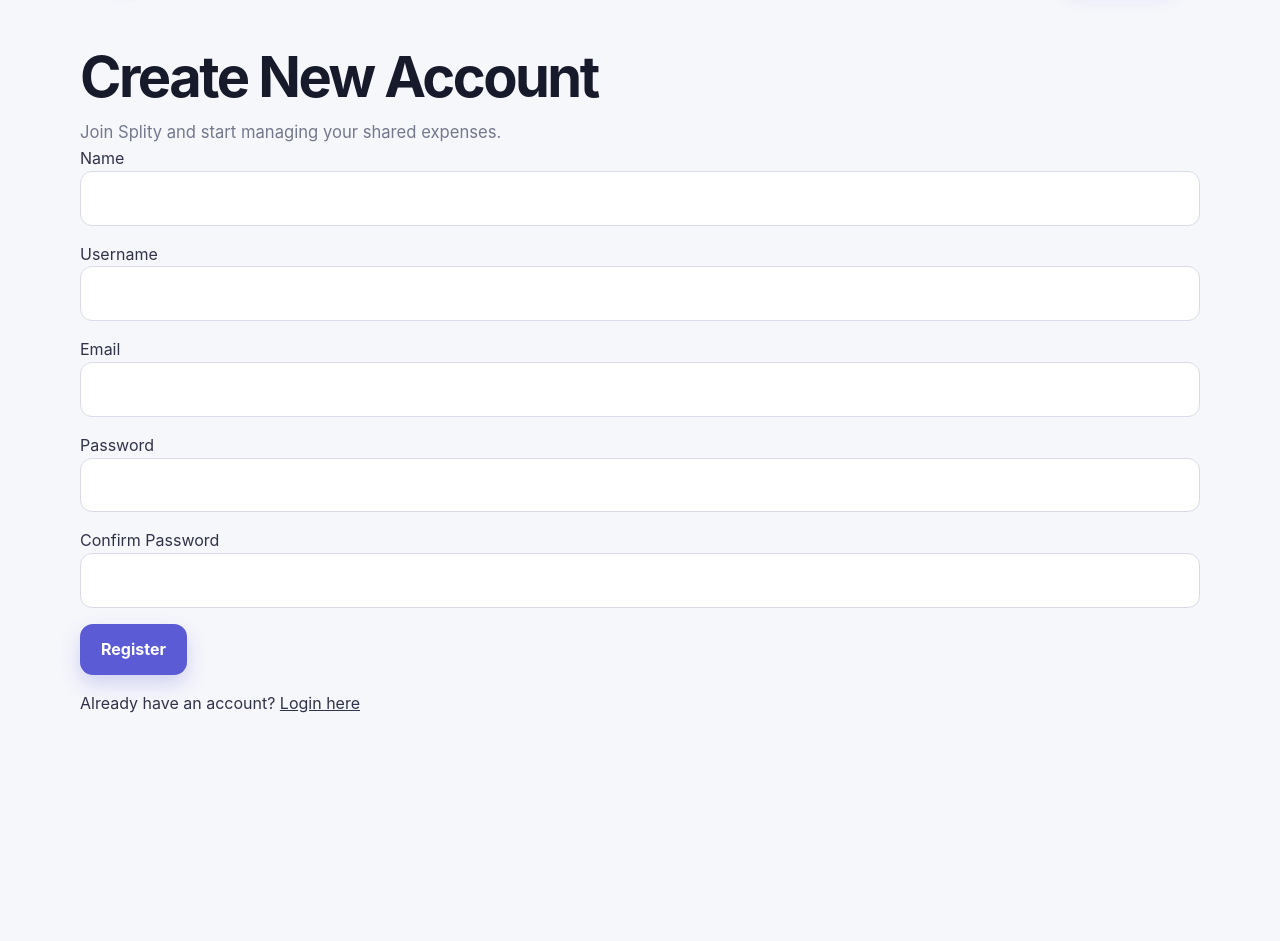
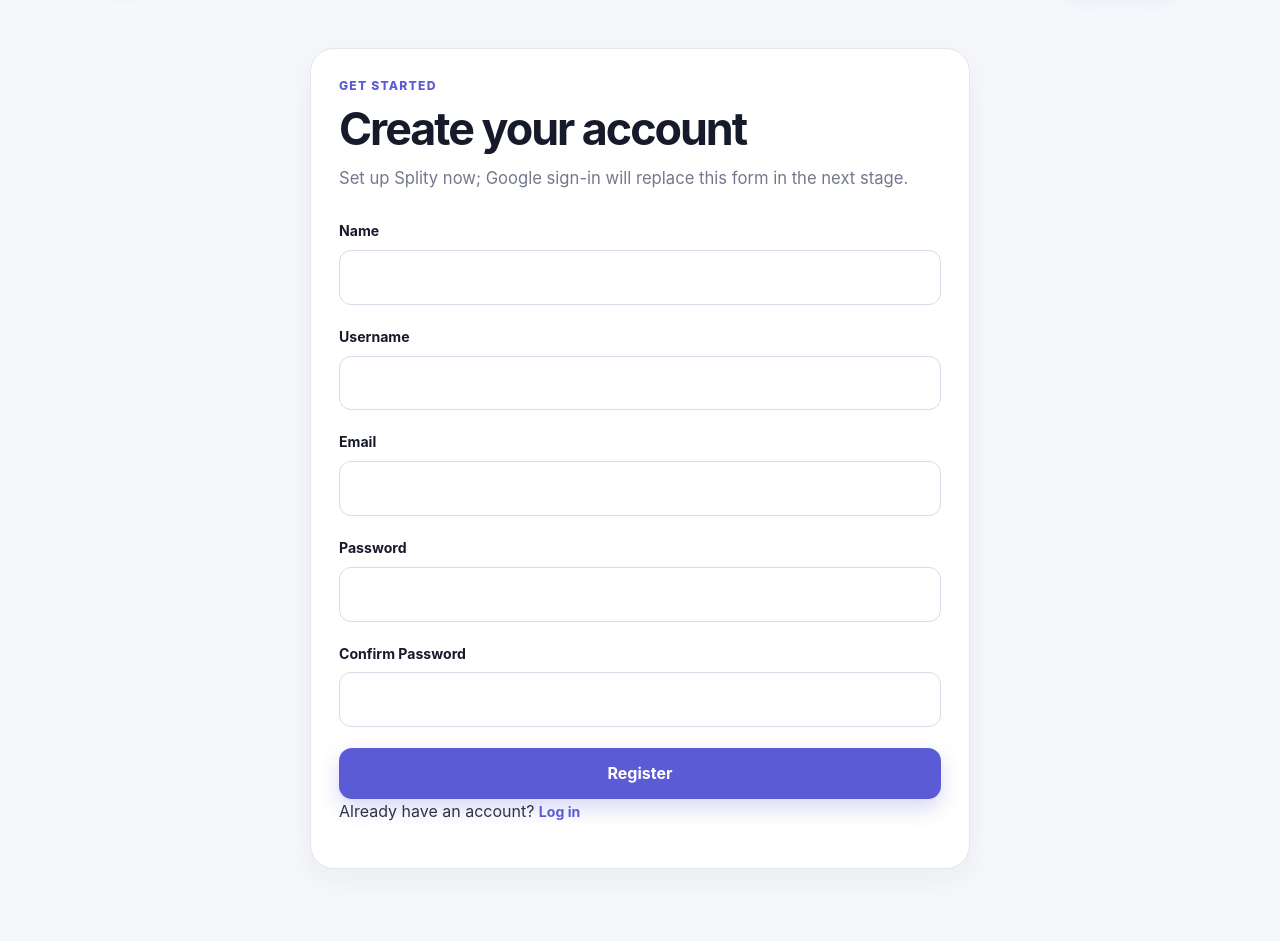
Before and after one commit to Zelandini/Splity_flask, a Flask app: page /register in a window 1280 px wide. Shown: the part 73-1014 px from the top of the page. Before the commit the page ends 786 px from the top, so only its background shows below. Run offline with Flask 3, Linux system fonts and the light colour scheme.

Commit message:
Polish register.html

```diff
--- a/Splity/templates/authentication/register.html
+++ b/Splity/templates/authentication/register.html
@@ -1,52 +1,27 @@
 {% extends 'base.html' %}
-
-{% block title %}Splity - Sign Up{% endblock %}
-
+{% block title %}Create account · Splity{% endblock %}
 {% block content %}
-    <h1>Create New Account</h1>
-    <p class="page-intro">Join Splity and start managing your shared expenses.</p>
-
-    <form method="POST">
+<section class="form-shell form-shell--narrow">
+    <div class="form-heading">
+        <span class="eyebrow">Get started</span>
+        <h1>Create your account</h1>
+        <p>Set up Splity now; Google sign-in will replace this form in the next stage.</p>
+    </div>
+    <form method="post" novalidate class="stack-form">
         {{ form.hidden_tag() }}
-        <p>
-            {{ form.name.label }}
-            {{ form.name(size=32, class="form-control") }}
-            {% for error in form.name.errors %}
-                <span class="form-error">[{{ error }}]</span>
-            {% endfor %}
-        </p>
-        <p>
-            {{ form.username.label }}
-            {{ form.username(size=32, class="form-control") }}
-            {% for error in form.username.errors %}
-                <span class="form-error">[{{ error }}]</span>
-            {% endfor %}
-        </p>
-        <p>
-            {{ form.email.label }}
-            {{ form.email(size=32, class="form-control") }}
-            {% for error in form.email.errors %}
-                <span class="form-error">[{{ error }}]</span>
-            {% endfor %}
-        </p>
-        <p>
-            {{ form.password.label }}
-            {{ form.password(size=32, class="form-control") }}
-            {% for error in form.password.errors %}
-                <span class="form-error">[{{ error }}]</span>
-            {% endfor %}
-        </p>
-        <p>
-            {{ form.password2.label }}
-            {{ form.password2(size=32, class="form-control") }}
-            {% for error in form.password2.errors %}
-                <span class="form-error">[{{ error }}]</span>
-            {% endfor %}
-        </p>
-        <p>
-            {{ form.submit(class="btn btn-primary") }}
-        </p>
+        {% for field in [form.name, form.username, form.email, form.password, form.password2] %}
+            <div class="field">
+                {{ field.label }}
+                {% if field.type == 'PasswordField' %}
+                    {{ field(class="form-control", autocomplete="new-password") }}
+                {% else %}
+                    {{ field(class="form-control") }}
+                {% endif %}
+                {% for error in field.errors %}<span class="form-error">{{ error }}</span>{% endfor %}
+            </div>
+        {% endfor %}
+        {{ form.submit(class="btn btn-primary") }}
     </form>
-
-    <p>Already have an account? <a href="{{ url_for('authentication.login') }}" class="inline-link">Login here</a></p>
+    <p class="form-footer">Already have an account? <a href="{{ url_for('authentication.login') }}" class="text-link">Log in</a></p>
+</section>
 {% endblock %}
```
